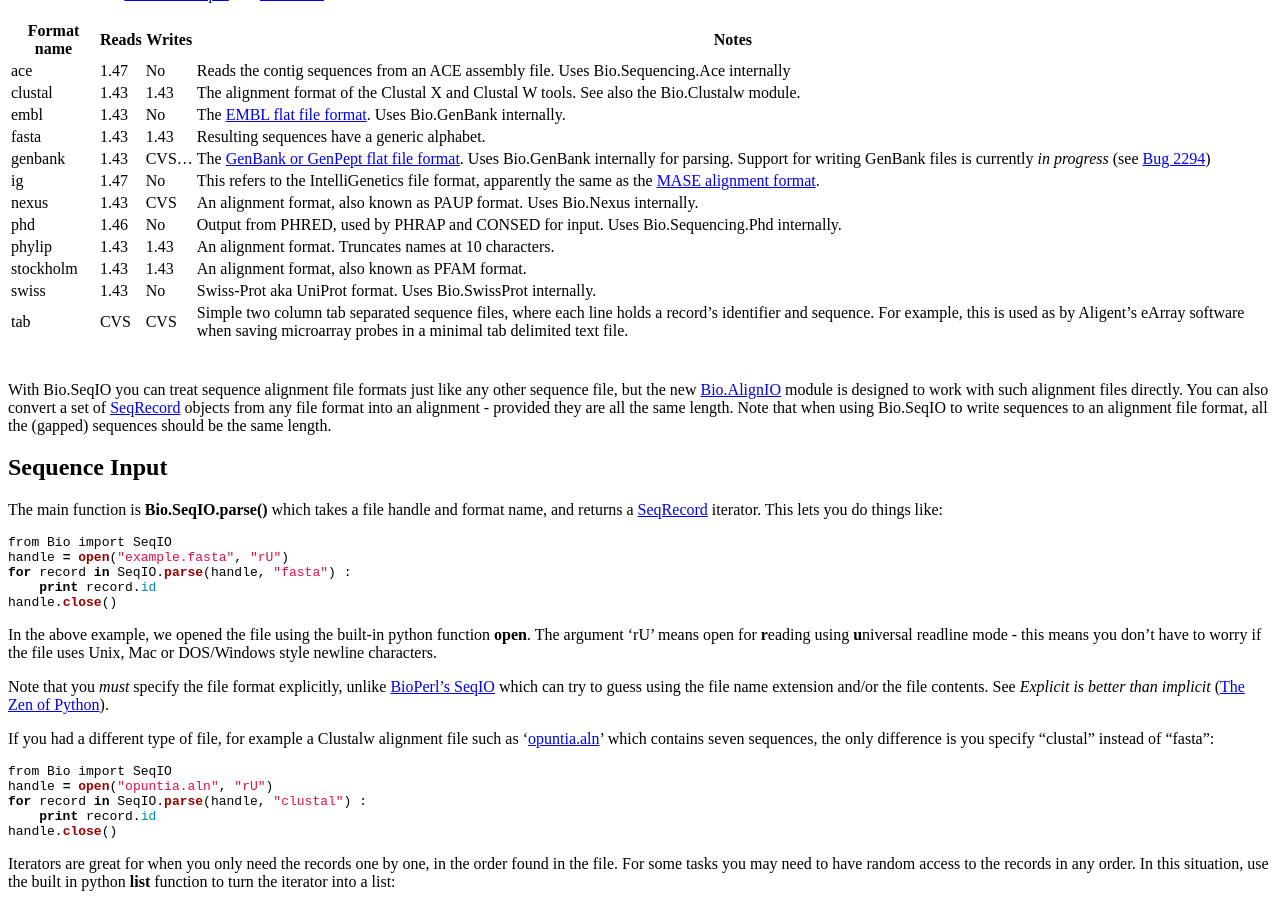
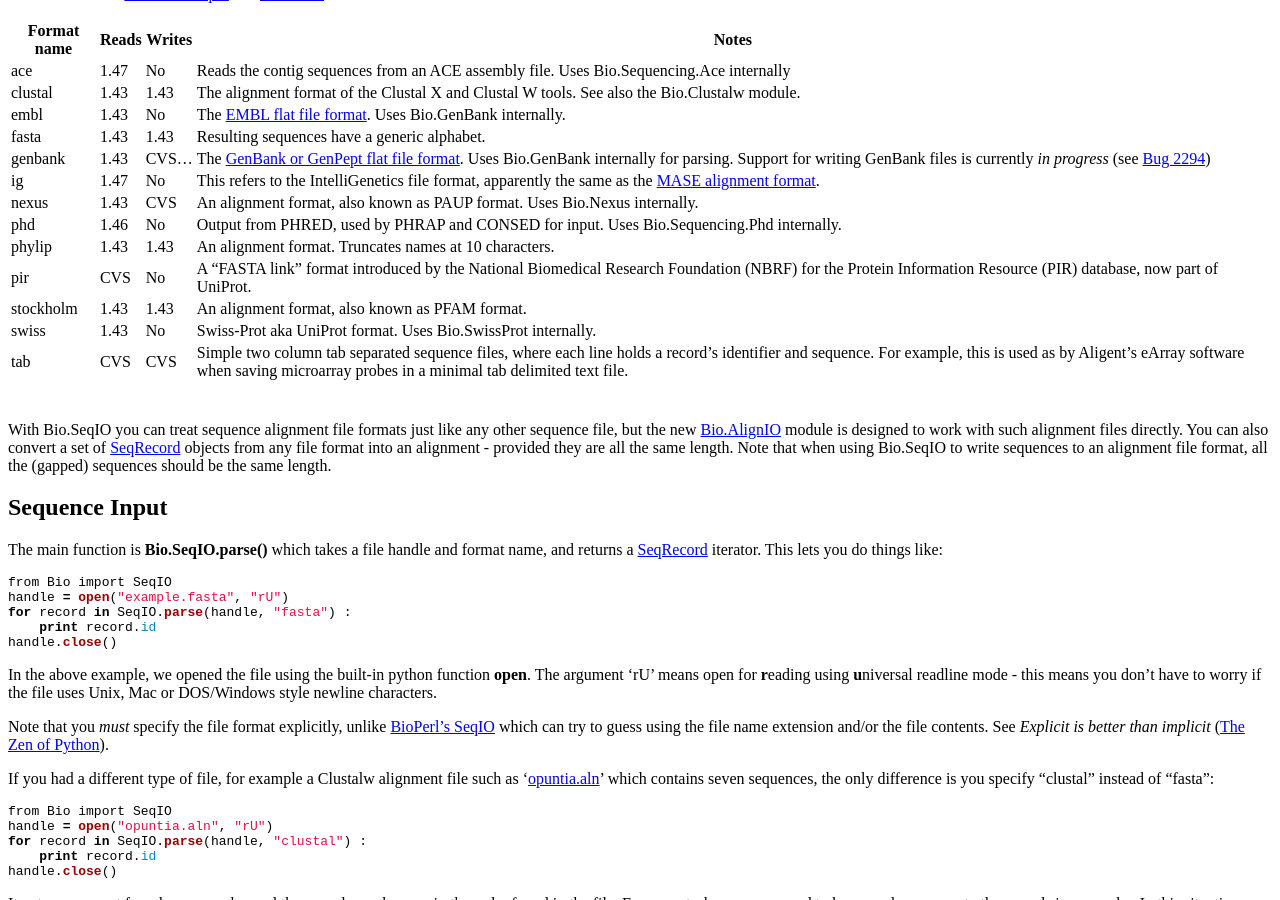
Before and after one commit to biopython/biopython.github.io, a Jekyll site: the page built from wiki/SeqIO.md, in a window 1280 px wide and 900 px high, scrolled down 489 px. Built offline with Jekyll 4.4.1, drawn with Linux system fonts in a browser that asks for light colours.

Commit message:
/* File Formats */ Added NBRF/PIR

```diff
--- a/wiki/SeqIO.md
+++ b/wiki/SeqIO.md
@@ -61,6 +61,7 @@ as [BioPerl's SeqIO](bp:HOWTO:SeqIO#Formats "wikilink") and
 | nexus       | 1.43  | CVS    | An alignment format, also known as PAUP format. Uses Bio.Nexus internally.                                                                                                                                                                                  |
 | phd         | 1.46  | No     | Output from PHRED, used by PHRAP and CONSED for input. Uses Bio.Sequencing.Phd internally.                                                                                                                                                                  |
 | phylip      | 1.43  | 1.43   | An alignment format. Truncates names at 10 characters.                                                                                                                                                                                                      |
+| pir         | CVS   | No     | A "FASTA link" format introduced by the National Biomedical Research Foundation (NBRF) for the Protein Information Resource (PIR) database, now part of UniProt.                                                                                            |
 | stockholm   | 1.43  | 1.43   | An alignment format, also known as PFAM format.                                                                                                                                                                                                             |
 | swiss       | 1.43  | No     | Swiss-Prot aka UniProt format. Uses Bio.SwissProt internally.                                                                                                                                                                                               |
 | tab         | CVS   | CVS    | Simple two column tab separated sequence files, where each line holds a record's identifier and sequence. For example, this is used as by Aligent's eArray software when saving microarray probes in a minimal tab delimited text file.                     |
```
Also changed, not shown: 1 other file.
